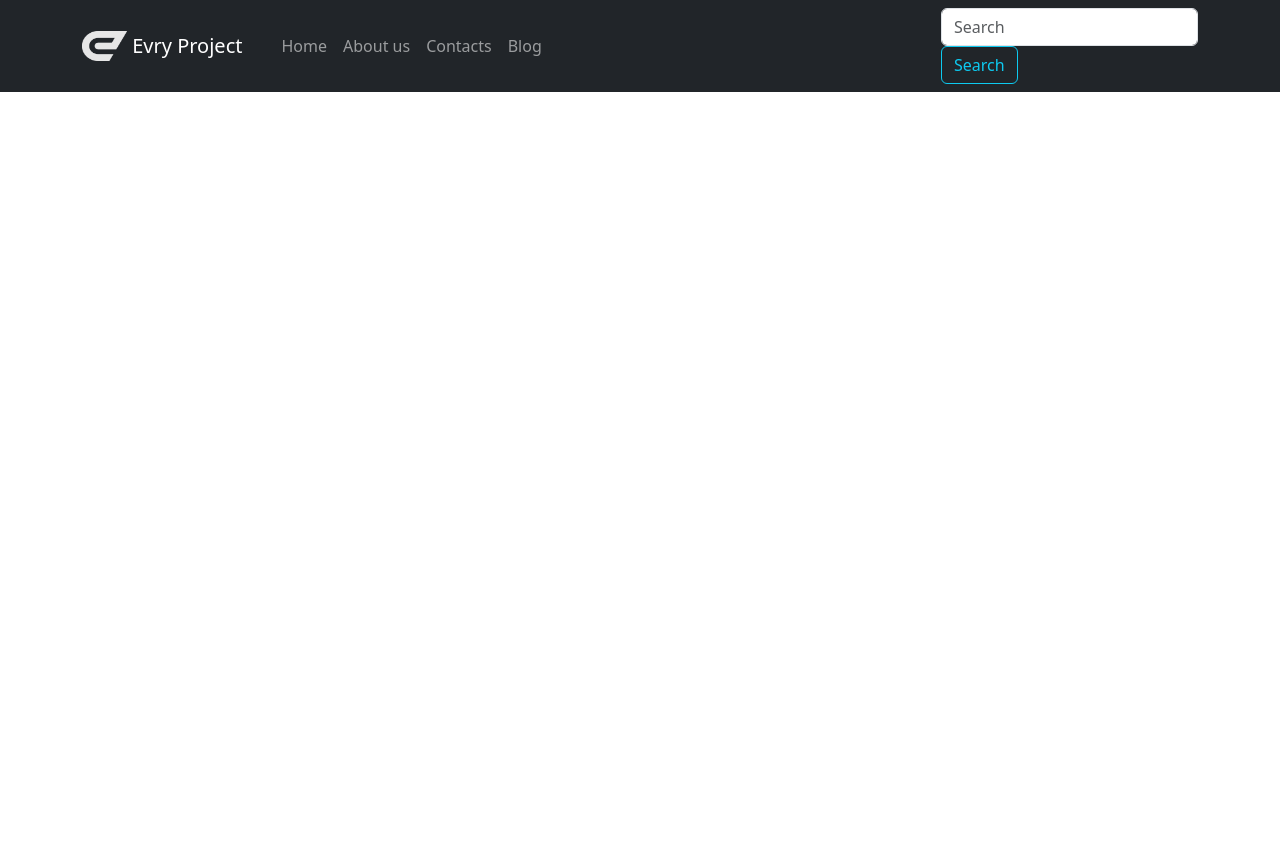
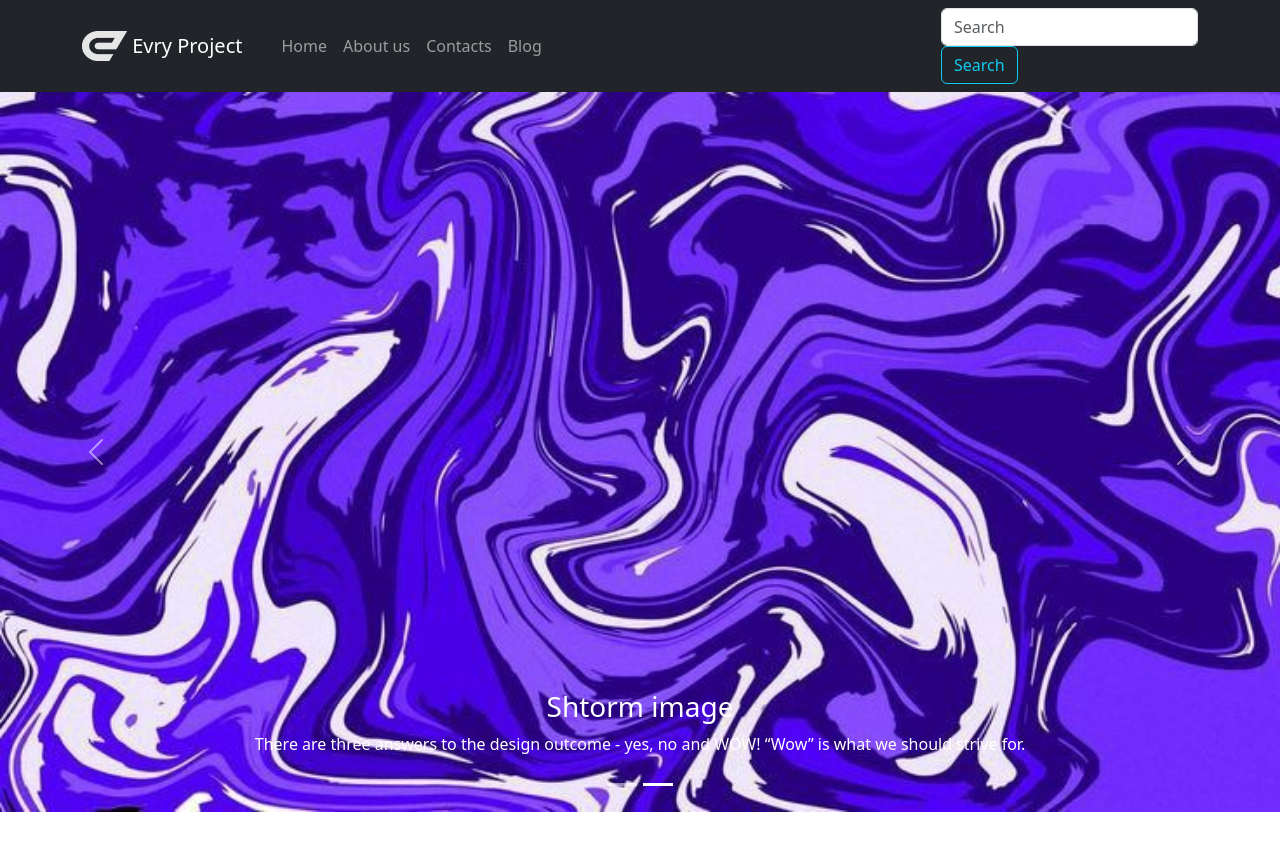
Before and after one commit to IlyaZemkin/Graphic-design, a React (Create React App) app in the folder front/: page / in a window 1280 px wide. Shown: the top 850 px of the page. Built offline with nearby package versions, Linux system fonts and the light colour scheme.

Commit message:
laght fix

```diff
--- a/front/src/components/Header.js
+++ b/front/src/components/Header.js
@@ -10,10 +10,14 @@ import {
 import logo from './evrylogo.png';
 import { BrowserRouter as Router, Routes, Route, Link } from "react-router-dom";
 
-import Home from '../Pages/Home';
-import About from '../Pages/About';
-import Contacts from '../Pages/Contacts';
-import Blog from '../Pages/Blog';
+import Home from '../Pages/Home.js';
+import About from '../Pages/About.js';
+import Contacts from '../Pages/Contacts.js';
+import Blog from '../Pages/Blog.js';
+
+const curPath = window.location;
+
+console.log(curPath)
 
 export default class Header extends Component {
   render() {
@@ -58,6 +62,11 @@ export default class Header extends Component {
             <Route exact path="/blog" component={Blog} />
           </Routes>
         </Router>
+
+        {curPath.pathname === '/' && <Home></Home>}
+        {curPath.pathname === '/about' && <About></About>}
+        {curPath.pathname === '/contacts' && <Contacts></Contacts>}
+        {curPath.pathname === '/blog' && <Blog></Blog>}
       </>
     );
   }
```
Also changed, not shown: 1 other file (tests, documents, lock files or other folders).
